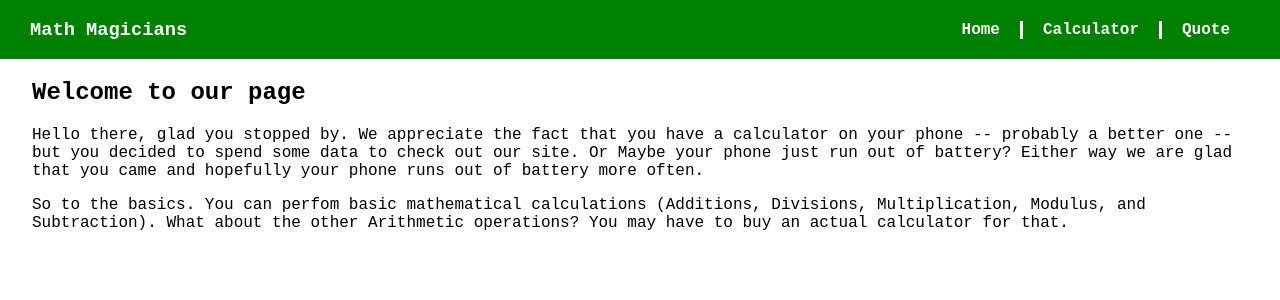
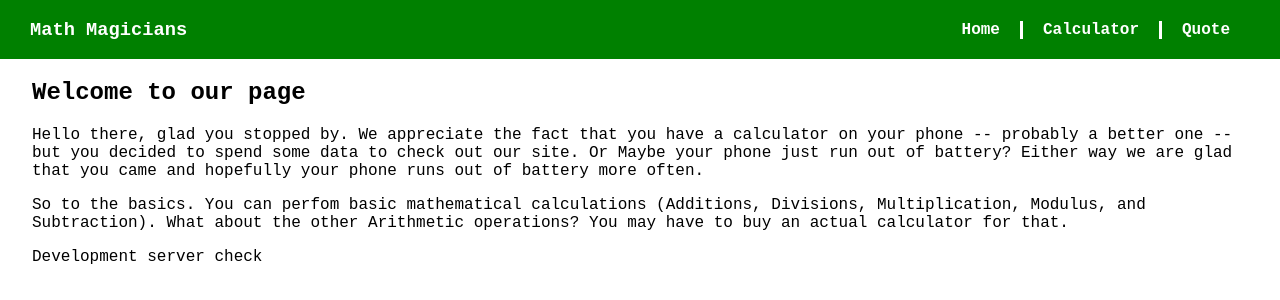
Before and after one commit to emmyobonyo/Math-Magicians-React, a React (Create React App) app: page / in a window 1280 px wide. Shown: the top 300 px of the page. Built offline with nearby package versions, Linux system fonts and the light colour scheme.

Commit message:
add paragraph

```diff
--- a/src/components/Home.js
+++ b/src/components/Home.js
@@ -21,6 +21,7 @@ function Home() {
         Arithmetic operations? You may have to buy an actual
         calculator for that.
       </p>
+      <p>Development server check</p>
     </div>
   );
 }
```
